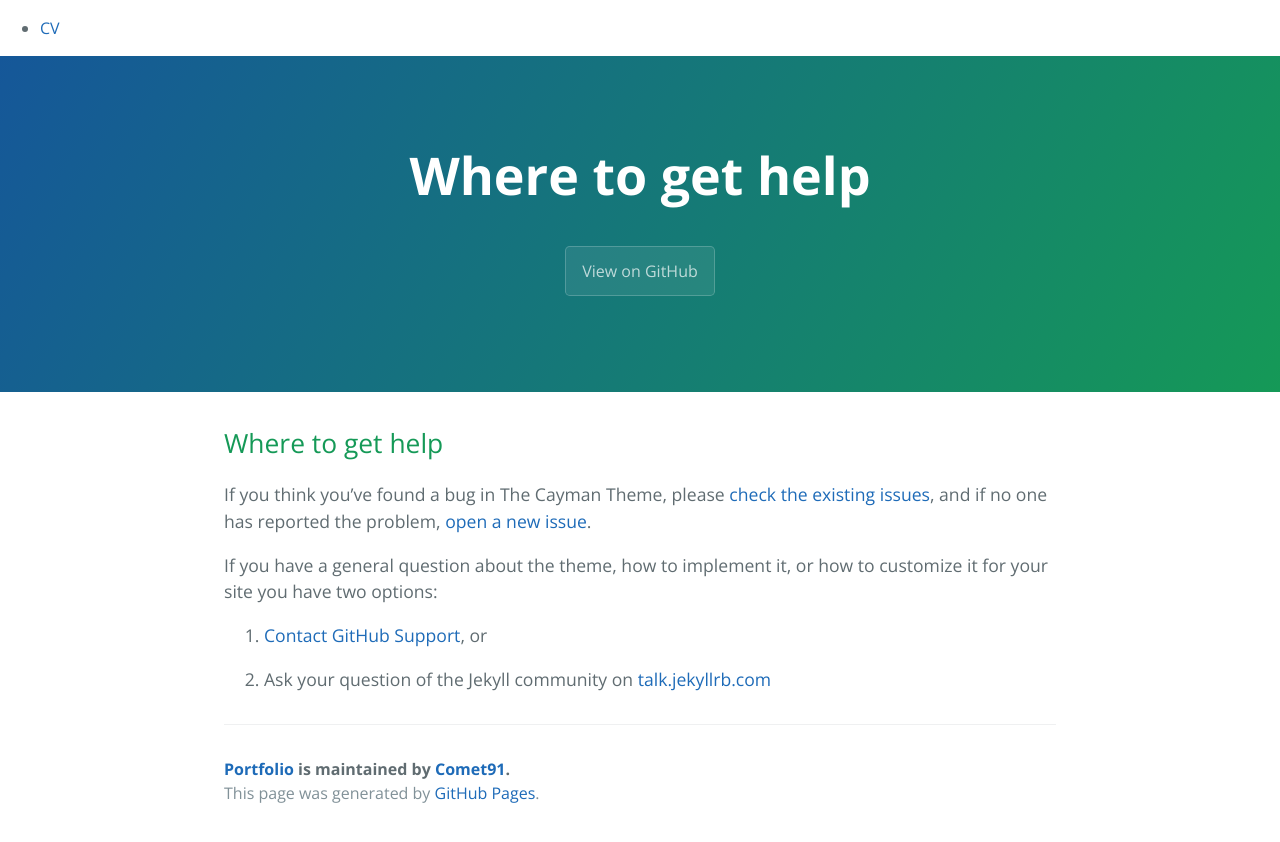
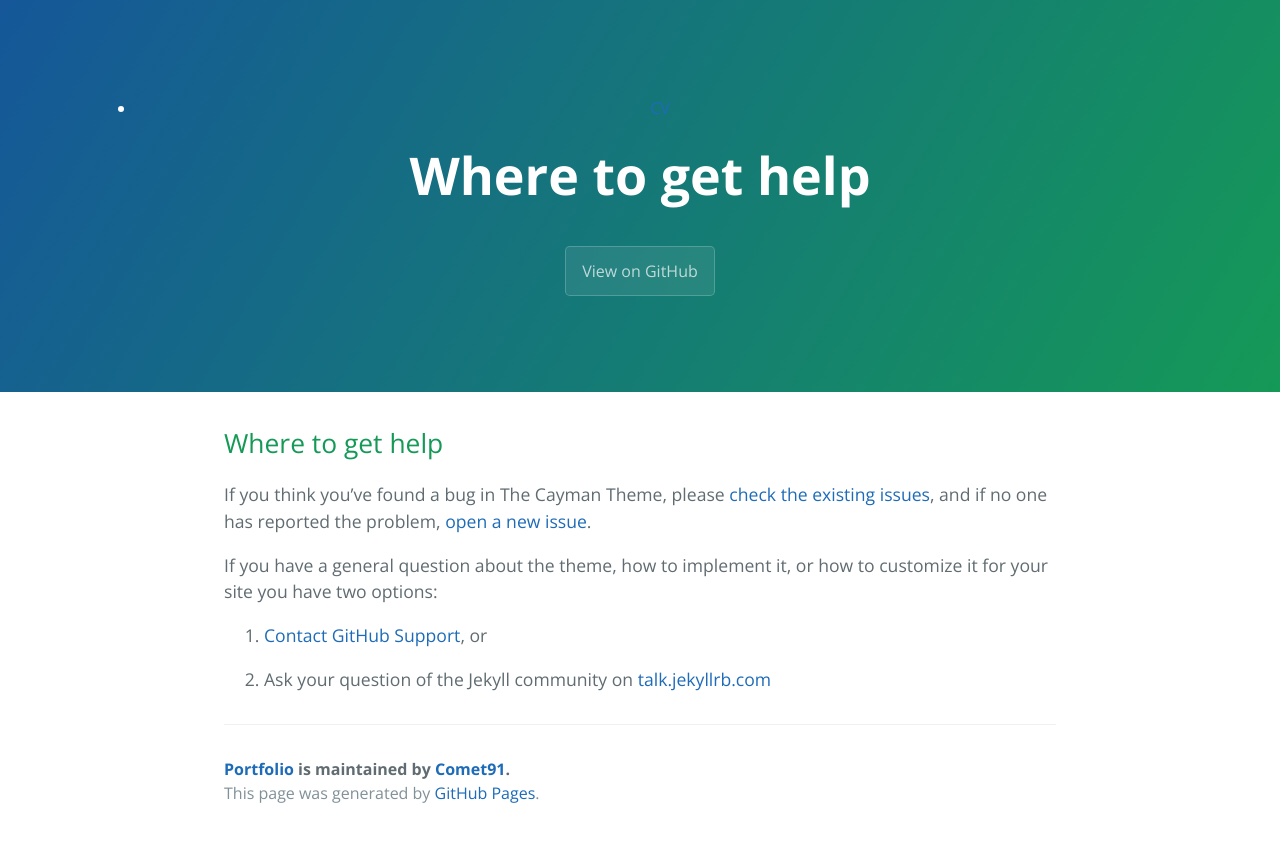
Before and after one commit to Comet91/Portfolio, a Jekyll site: the page built from docs/SUPPORT.md, in a window 1280 px wide. Shown: the top 842 px of the page. Built offline with Jekyll 4.4.1, drawn with Linux system fonts in a browser that asks for light colours; our own code applies the rules of GitHub Pages for plain Markdown files; the repository's description, which GitHub fills in, is left out.

Commit message:
Update default.html

```diff
--- a/_layouts/default.html
+++ b/_layouts/default.html
@@ -1,8 +1,6 @@
 <!DOCTYPE html>
 <html lang="{{ site.lang | default: "en-US" }}">
   <head>
-
-    {% include nav.html %}
 
     {% if site.google_analytics %}
       <script async src="https://www.googletagmanager.com/gtag/js?id={{ site.google_analytics }}"></script>
@@ -25,6 +23,7 @@
     <a id="skip-to-content" href="#content">Skip to the content.</a>
 
     <header class="page-header" role="banner">
+      {% include nav.html %}
       <h1 class="project-name">{{ page.title | default: site.title | default: site.github.repository_name }}</h1>
       <h2 class="project-tagline">{{ page.description | default: site.description | default: site.github.project_tagline }}</h2>
       {% if site.github.is_project_page %}
```
